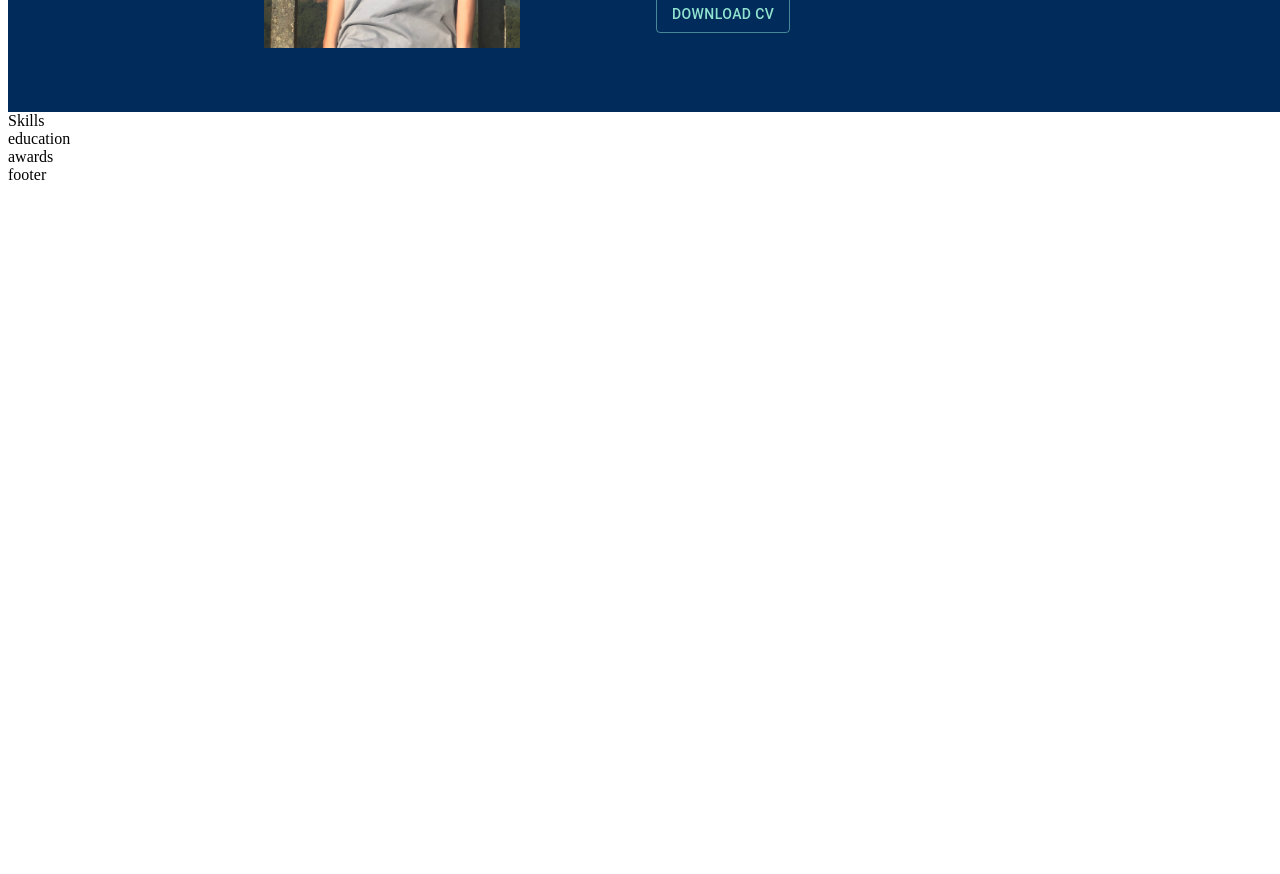
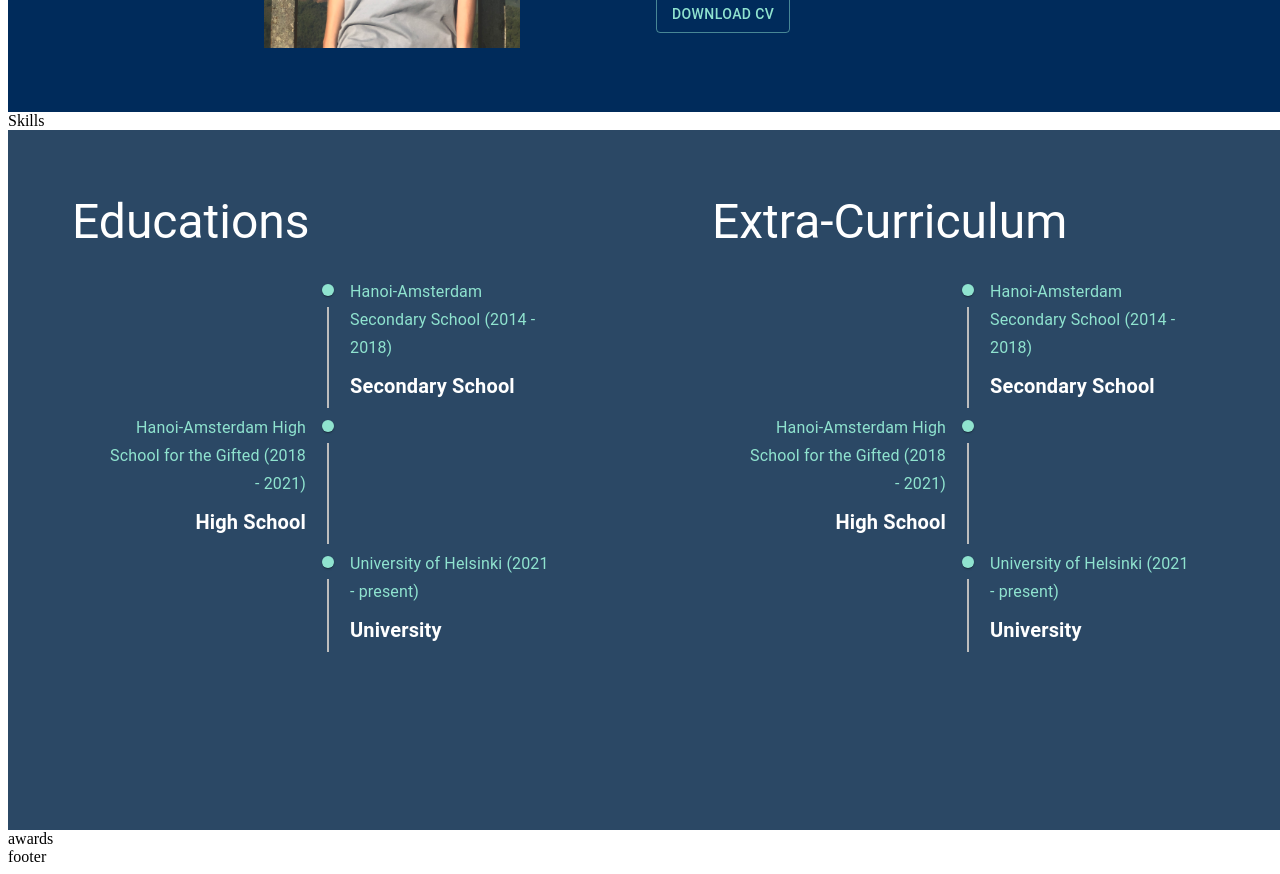
Before and after one commit to triluu03/personal-portfolio, a React (Create React App) app: page / in a window 1280 px wide. Shown: the part 960-1834 px from the top of the page. Before the commit the page ends 1152 px from the top, so only its background shows below. Built offline with nearby package versions, Linux system fonts and the light colour scheme.

Commit message:
add the bones of Education section

```diff
--- a/package.json
+++ b/package.json
@@ -6,6 +6,7 @@
     "@emotion/react": "^11.10.4",
     "@emotion/styled": "^11.10.4",
     "@mui/icons-material": "^5.10.3",
+    "@mui/lab": "^5.0.0-alpha.97",
     "@mui/material": "^5.10.3",
     "@testing-library/jest-dom": "^5.16.5",
     "@testing-library/react": "^13.3.0",
--- a/src/components/Education.js
+++ b/src/components/Education.js
@@ -1,5 +1,170 @@
+import { Box, Typography } from '@mui/material'
+import {
+    Timeline,
+    TimelineConnector,
+    TimelineSeparator,
+    TimelineDot,
+    TimelineContent,
+    TimelineItem,
+} from '@mui/lab'
+
 const Education = () => {
-    return <div>education</div>
+    const style = {
+        display: 'flex',
+        justifyContent: 'center',
+        flexDirection: 'row',
+    }
+
+    return (
+        <Box
+            sx={{ width: '100vw', height: 700, bgcolor: 'secondary.main' }}
+            style={style}
+        >
+            <Box sx={{ m: '5%', flexGrow: 1 }}>
+                <Typography variant='h3' color='textPrimary.main'>
+                    Educations
+                </Typography>
+                <Timeline position='alternate'>
+                    <TimelineItem>
+                        <TimelineSeparator>
+                            <TimelineDot color='cardTitle' />
+                            <TimelineConnector />
+                        </TimelineSeparator>
+                        <TimelineContent>
+                            <Typography
+                                variant='subtitle1'
+                                color='cardTitle.main'
+                            >
+                                Hanoi-Amsterdam Secondary School (2014 - 2018)
+                            </Typography>
+                            <Typography
+                                variant='h6'
+                                color='textPrimary.main'
+                                sx={{ mt: 1 }}
+                            >
+                                <b>Secondary School</b>
+                            </Typography>
+                        </TimelineContent>
+                    </TimelineItem>
+                    <TimelineItem>
+                        <TimelineSeparator>
+                            <TimelineDot color='cardTitle' />
+                            <TimelineConnector />
+                        </TimelineSeparator>
+                        <TimelineContent>
+                            <Typography
+                                variant='subtitle1'
+                                color='cardTitle.main'
+                            >
+                                Hanoi-Amsterdam High School for the Gifted (2018
+                                - 2021)
+                            </Typography>
+                            <Typography
+                                variant='h6'
+                                color='textPrimary.main'
+                                sx={{ mt: 1 }}
+                            >
+                                <b>High School</b>
+                            </Typography>
+                        </TimelineContent>
+                    </TimelineItem>
+                    <TimelineItem>
+                        <TimelineSeparator>
+                            <TimelineDot color='cardTitle' />
+                            <TimelineConnector />
+                        </TimelineSeparator>
+                        <TimelineContent>
+                            <Typography
+                                variant='subtitle1'
+                                color='cardTitle.main'
+                            >
+                                University of Helsinki (2021 - present)
+                            </Typography>
+                            <Typography
+                                variant='h6'
+                                color='textPrimary.main'
+                                sx={{ mt: 1 }}
+                            >
+                                <b>University</b>
+                            </Typography>
+                        </TimelineContent>
+                    </TimelineItem>
+                </Timeline>
+            </Box>
+
+            <Box sx={{ m: '5%', flexGrow: 1 }}>
+                <Typography variant='h3' color='textPrimary.main'>
+                    Extra-Curriculum
+                </Typography>
+                <Timeline position='alternate'>
+                    <TimelineItem>
+                        <TimelineSeparator>
+                            <TimelineDot color='cardTitle' />
+                            <TimelineConnector />
+                        </TimelineSeparator>
+                        <TimelineContent>
+                            <Typography
+                                variant='subtitle1'
+                                color='cardTitle.main'
+                            >
+                                Hanoi-Amsterdam Secondary School (2014 - 2018)
+                            </Typography>
+                            <Typography
+                                variant='h6'
+                                color='textPrimary.main'
+                                sx={{ mt: 1 }}
+                            >
+                                <b>Secondary School</b>
+                            </Typography>
+                        </TimelineContent>
+                    </TimelineItem>
+                    <TimelineItem>
+                        <TimelineSeparator>
+                            <TimelineDot color='cardTitle' />
+                            <TimelineConnector />
+                        </TimelineSeparator>
+                        <TimelineContent>
+                            <Typography
+                                variant='subtitle1'
+                                color='cardTitle.main'
+                            >
+                                Hanoi-Amsterdam High School for the Gifted (2018
+                                - 2021)
+                            </Typography>
+                            <Typography
+                                variant='h6'
+                                color='textPrimary.main'
+                                sx={{ mt: 1 }}
+                            >
+                                <b>High School</b>
+                            </Typography>
+                        </TimelineContent>
+                    </TimelineItem>
+                    <TimelineItem>
+                        <TimelineSeparator>
+                            <TimelineDot color='cardTitle' />
+                            <TimelineConnector />
+                        </TimelineSeparator>
+                        <TimelineContent>
+                            <Typography
+                                variant='subtitle1'
+                                color='cardTitle.main'
+                            >
+                                University of Helsinki (2021 - present)
+                            </Typography>
+                            <Typography
+                                variant='h6'
+                                color='textPrimary.main'
+                                sx={{ mt: 1 }}
+                            >
+                                <b>University</b>
+                            </Typography>
+                        </TimelineContent>
+                    </TimelineItem>
+                </Timeline>
+            </Box>
+        </Box>
+    )
 }
 
 export default Education
```
Also changed, not shown: 1 other file (tests, documents, lock files or other folders).
